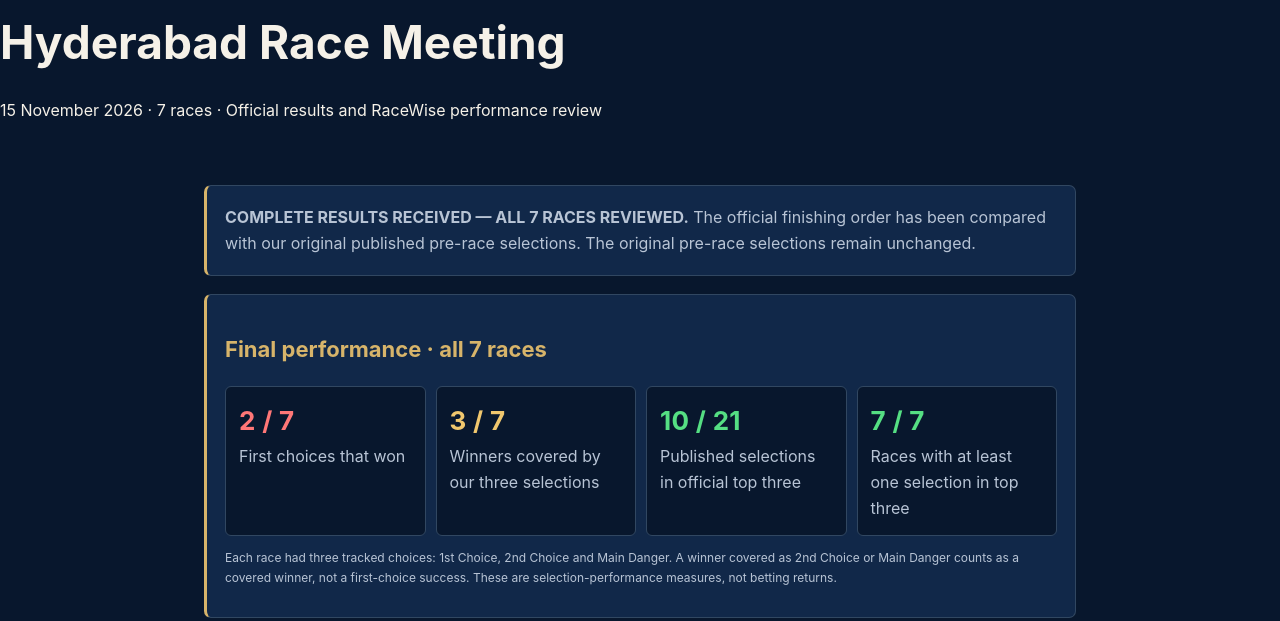
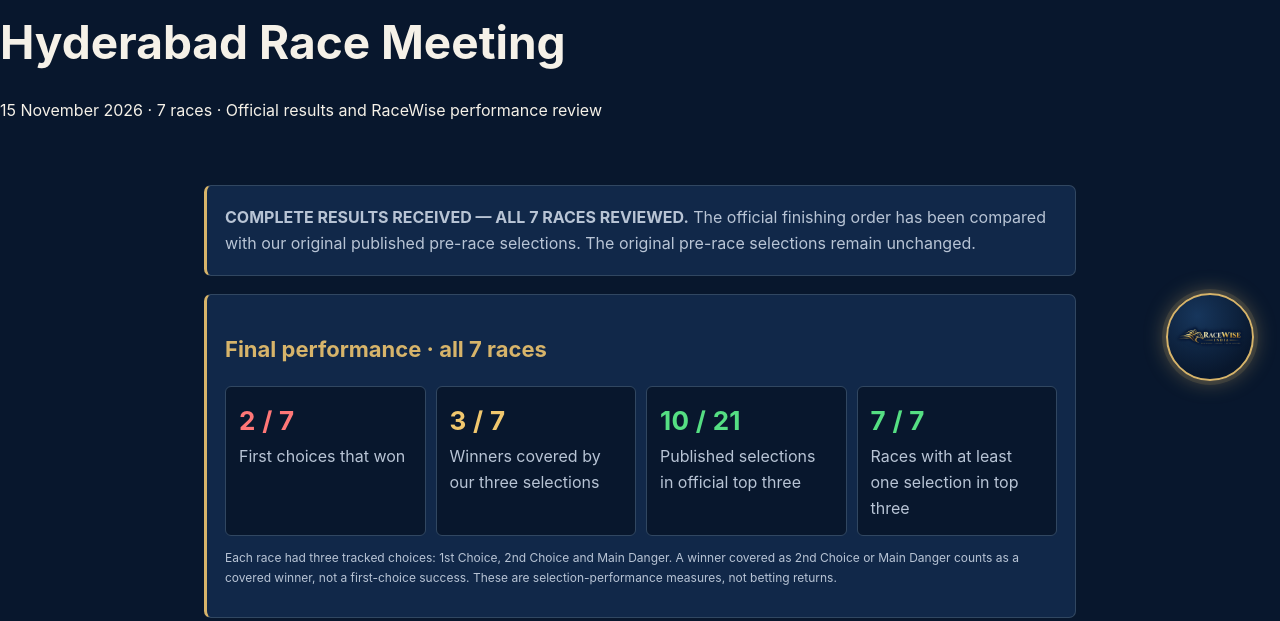
Before and after one commit to racewiseindia/racewiseindia.github.io, a plain HTML site: page race-days/hyderabad-2026-11-15-results.html in a window 1280 px wide. Shown: the part 393-1014 px from the top of the page. Drawn offline with Linux system fonts and the light colour scheme.

Commit message:
Prepare floating official logo preview

```diff
--- a/race-days/hyderabad-2026-11-15-results.html
+++ b/race-days/hyderabad-2026-11-15-results.html
@@ -43,7 +43,8 @@ header{padding:18px 5%;background:#0b1d35;border-bottom:1px solid var(--gold)}he
  .rw-cinematic-header nav a::before{margin-bottom:3px!important}
 }
 
-</style></head><body>
+</style><style>.rw-floating-logo{position:fixed;right:clamp(12px,2.2vw,26px);bottom:clamp(12px,2.2vw,26px);z-index:9999;width:clamp(62px,7.5vw,88px);height:clamp(62px,7.5vw,88px);display:flex;align-items:center;justify-content:center;padding:7px;border:2px solid #d7b46a;border-radius:50%;background:radial-gradient(circle at 35% 25%,#17365c 0%,#08172d 72%);box-shadow:0 0 0 4px rgba(215,180,106,.13),0 0 22px rgba(215,180,106,.42);transition:transform .22s ease,box-shadow .22s ease}.rw-floating-logo:hover{transform:translateY(-3px) scale(1.04);box-shadow:0 0 0 5px rgba(215,180,106,.17),0 0 28px rgba(215,180,106,.62)}.rw-floating-logo img{display:block;width:100%;height:100%;object-fit:contain;border-radius:50%}.rw-floating-logo:focus-visible{outline:3px solid #f5f1e8;outline-offset:4px}@media(max-width:600px){.rw-floating-logo{width:62px;height:62px;right:12px;bottom:12px;padding:5px}}</style>
+</head><body>
 <header class="rw-cinematic-header">
 <a class="brand" href="../index.html"><img src="https://raw.githubusercontent.com/racewiseindia/racewiseindia.github.io/main/BD3FBD67-3641-4C4B-A7C4-65B776CDC953.png" alt="RaceWise India Official Logo"></a>
 <nav aria-label="Main navigation">
@@ -84,4 +85,5 @@ header{padding:18px 5%;background:#0b1d35;border-bottom:1px solid var(--gold)}he
 <li>Record missing information as unknown, not as a negative score.</li>
 </ul><p class="small">This is a qualitative post-race audit based on the published selections and official top-three finishers. It does not claim to establish the precise cause of each result or recalibrate the scoring formula from one meeting.</p></section>
 <section class="card"><h2>Transparency & methodology</h2><p>We preserve each pre-race selection exactly as published. A winner identified as 2nd Choice or Main Danger is recorded as a covered winner, not as a first-choice success. Main Danger is counted as a published selection for top-three coverage. Additional dangers are not included in the three-selection score. Unverified finishing positions are not guessed.</p><p class="small">Result basis: official IndiaRace results for 15 November 2026. Original pre-race selections are retained as posted.</p><p><a href="hyderabad-2026-11-15.html">← View Original Hyderabad Pre-Race Study</a></p><p><a href="../results-archive.html">← Back to Results Archive</a></p><p class="small">Source: <a href="https://www.indiarace.com/Home/racingCenterEvent?event_date=2026-11-15&race_type=RESULT&venueId=11" target="_blank" rel="noopener">IndiaRace official Hyderabad results</a>.</p></section>
-</main><footer>© 2026 RaceWise India · Study Every Race. Understand Every Runner.</footer></body></html>
+</main><footer>© 2026 RaceWise India · Study Every Race. Understand Every Runner.</footer><a class="rw-floating-logo" href="/index.html" aria-label="RaceWise India — back to home" title="RaceWise India home"><img src="/BD3FBD67-3641-4C4B-A7C4-65B776CDC953.png" alt="RaceWise India official horse and rider logo"></a>
+</body></html>
```
